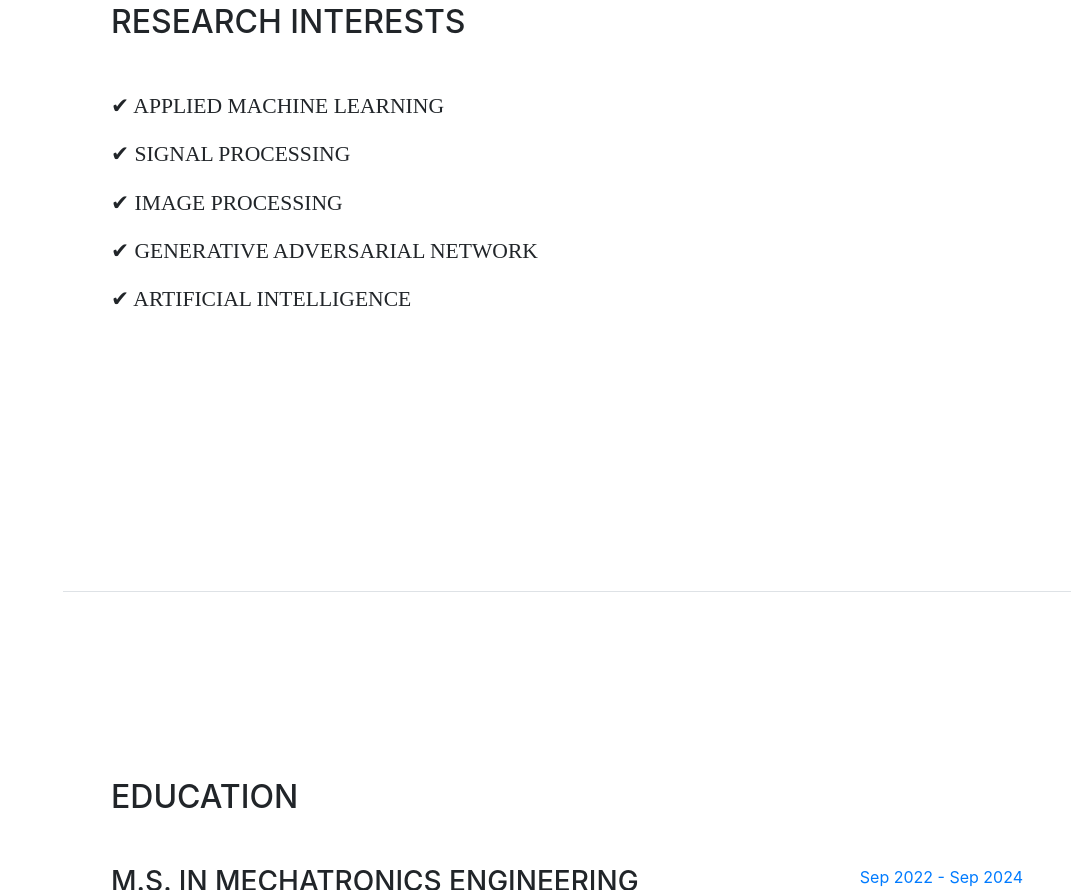
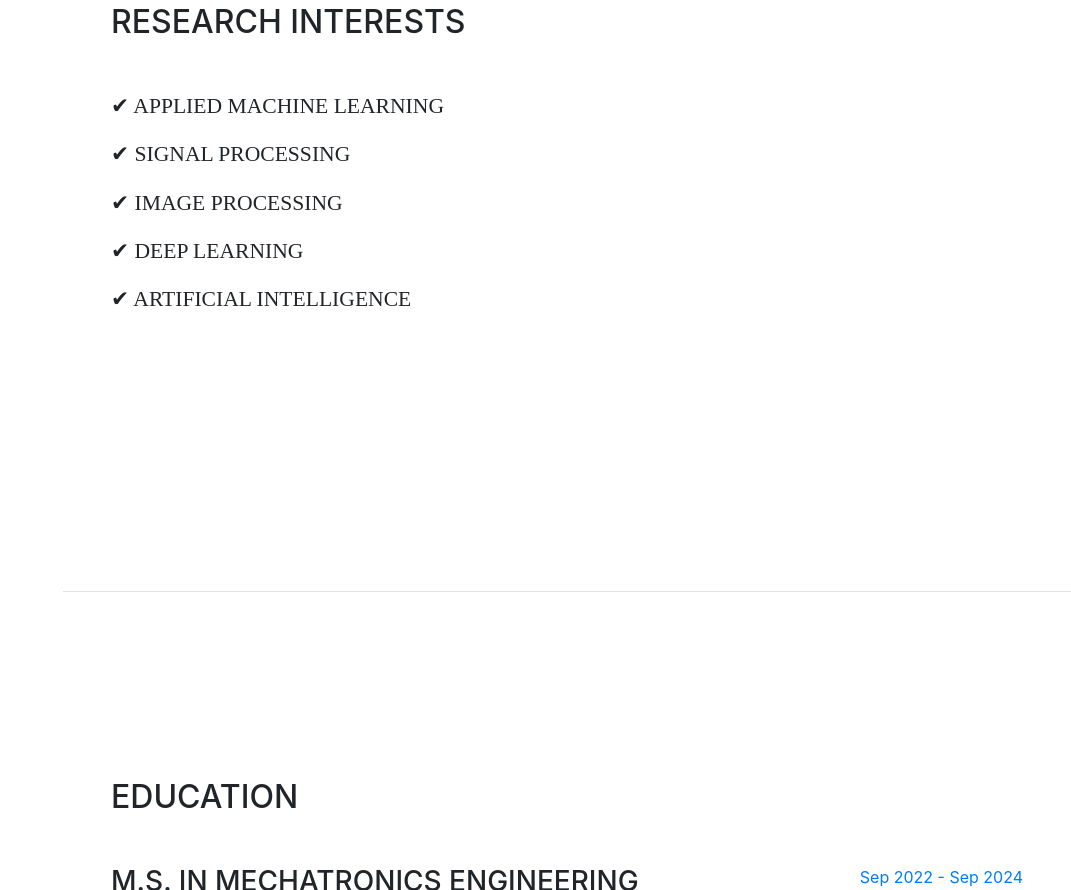
Before and after one commit to fatemehmirzade/fatemehmirzade.github.io, a website with bundled scripts: page index.html in a window 1280 px wide. Shown: the part 1008-1898 px from the top of the page, without its empty margins (209-1280 px from the left). Built offline with nearby package versions, Linux system fonts and the light colour scheme; a web font is replaced by a local one.

Commit message:
Update index.html

```diff
--- a/index.html
+++ b/index.html
@@ -136,7 +136,7 @@
               <div class="subheading mb-3">&#10004; Applied Machine Learning</div>
 			  <div class="subheading mb-3">&#10004; Signal Processing</div>
 		          <div class="subheading mb-3">&#10004; Image Processing</div>
-			  <div class="subheading mb-3">&#10004; Generative adversarial network</div>
+			  <div class="subheading mb-3">&#10004; Deep Learning</div>
 		          <div class="subheading mb-3">&#10004; Artificial Intelligence</div>
 
 			</div>
```
